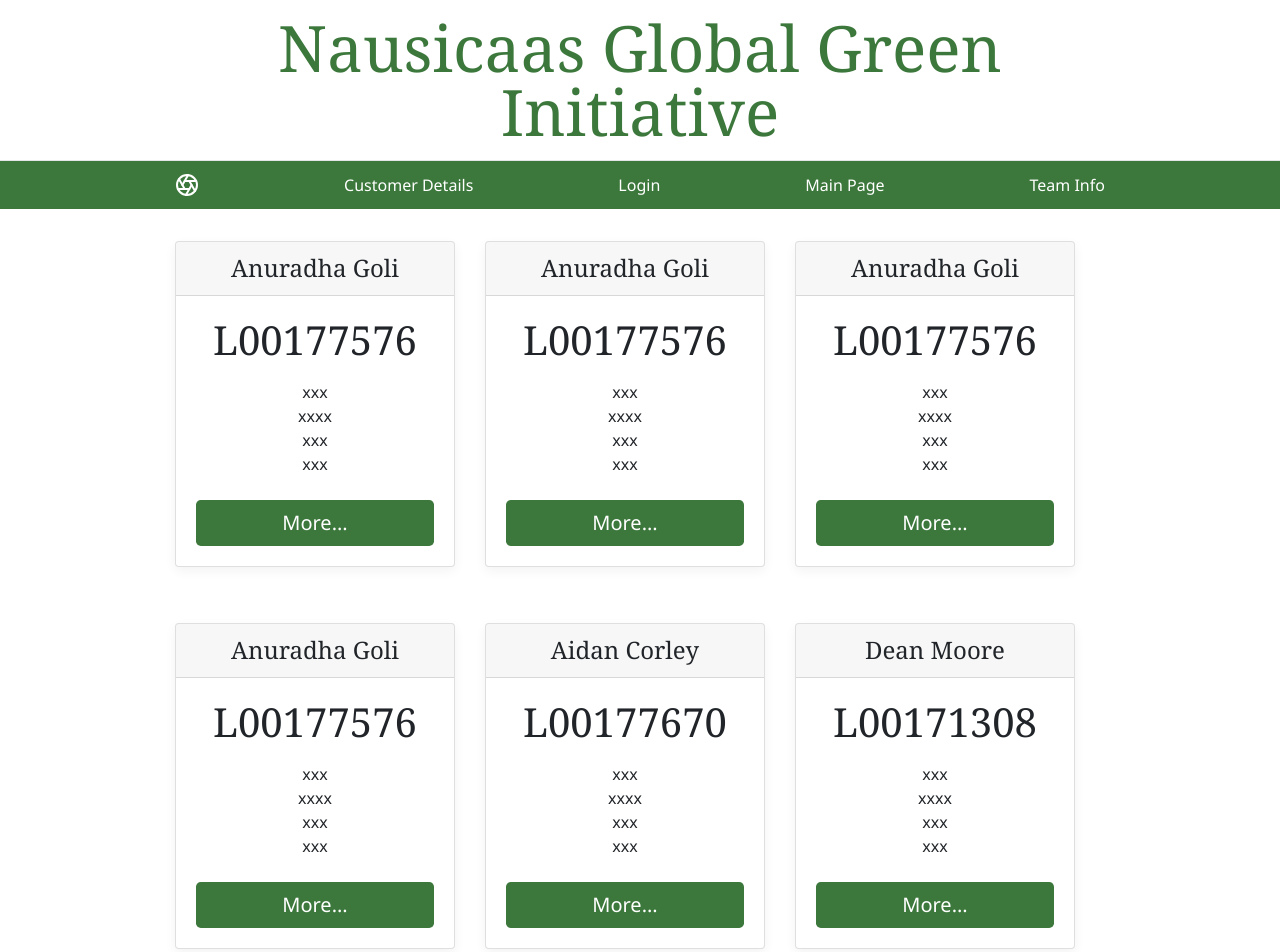
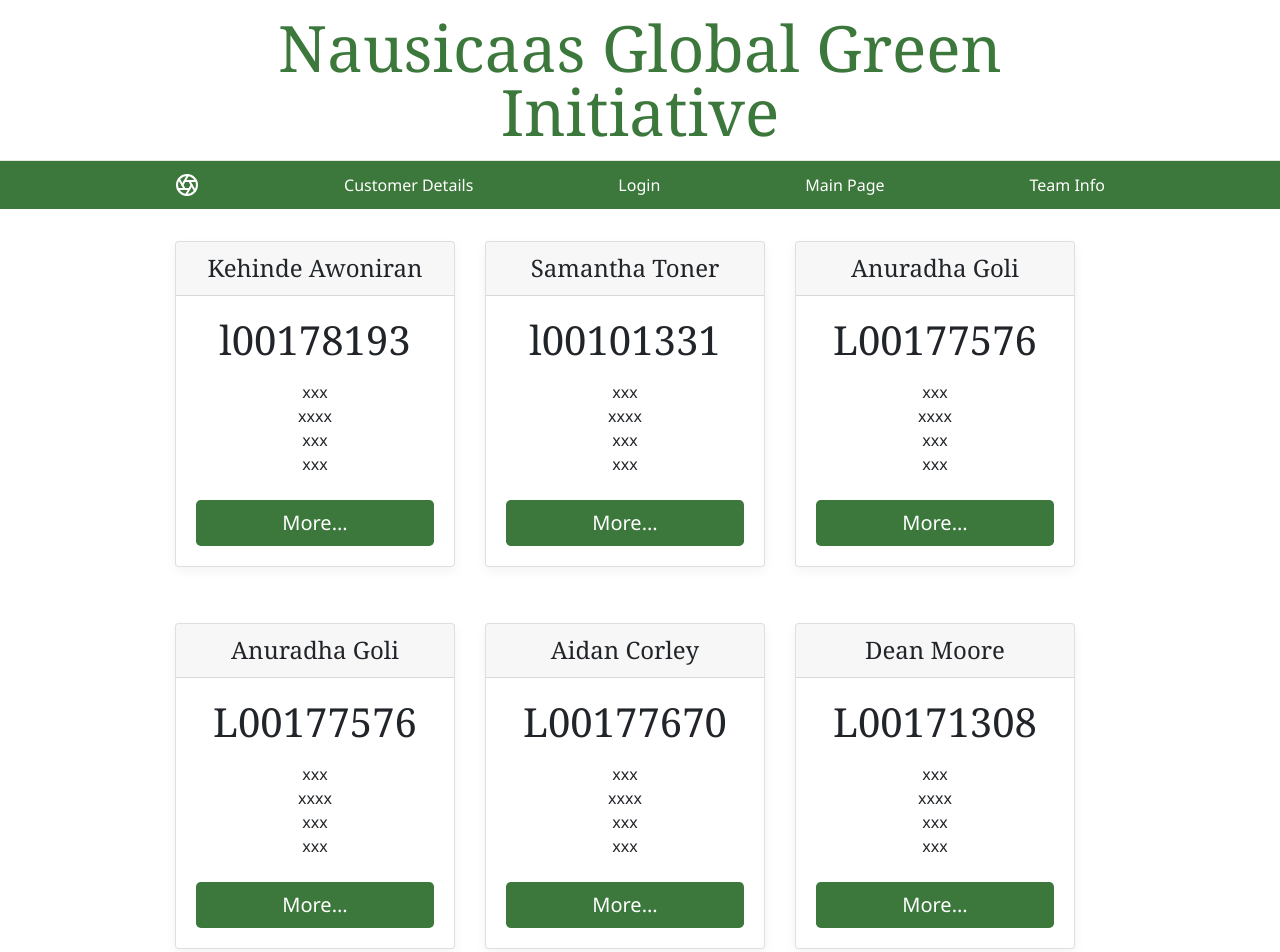
Before and after one commit to DevOps-PM-PGDip-2022-2023/Nausica-s-Global-Green-Initiative, a plain HTML site: page templates/Teamdetails.html in a window 1280 px wide. Shown: the top 952 px of the page. Drawn offline with nearby package versions, Linux system fonts and the light colour scheme.

Commit message:
Update Teamdetails.html

```diff
--- a/templates/Teamdetails.html
+++ b/templates/Teamdetails.html
@@ -58,10 +58,10 @@
 
             <div class="card mb-4 box-shadow">
                 <div class="card-header">
-                  <h4 class="my-0 font-weight-normal">Anuradha Goli</h4>
+                  <h4 class="my-0 font-weight-normal">Kehinde Awoniran</h4>
                 </div>
                 <div class="card-body">
-                  <h1 class="card-title pricing-card-title">L00177576</h1>
+                  <h1 class="card-title pricing-card-title">l00178193</h1>
                   <ul class="list-unstyled mt-3 mb-4">
                     <li>xxx</li>
                     <li>xxxx</li>
@@ -73,10 +73,10 @@
               </div>
               <div class="card mb-4 box-shadow">
                 <div class="card-header">
-                  <h4 class="my-0 font-weight-normal">Anuradha Goli</h4>
+                  <h4 class="my-0 font-weight-normal">Samantha Toner</h4>
                 </div>
                 <div class="card-body">
-                  <h1 class="card-title pricing-card-title">L00177576</h1>
+                  <h1 class="card-title pricing-card-title">l00101331</h1>
                   <ul class="list-unstyled mt-3 mb-4">
                     <li>xxx</li>
                     <li>xxxx</li>
```
